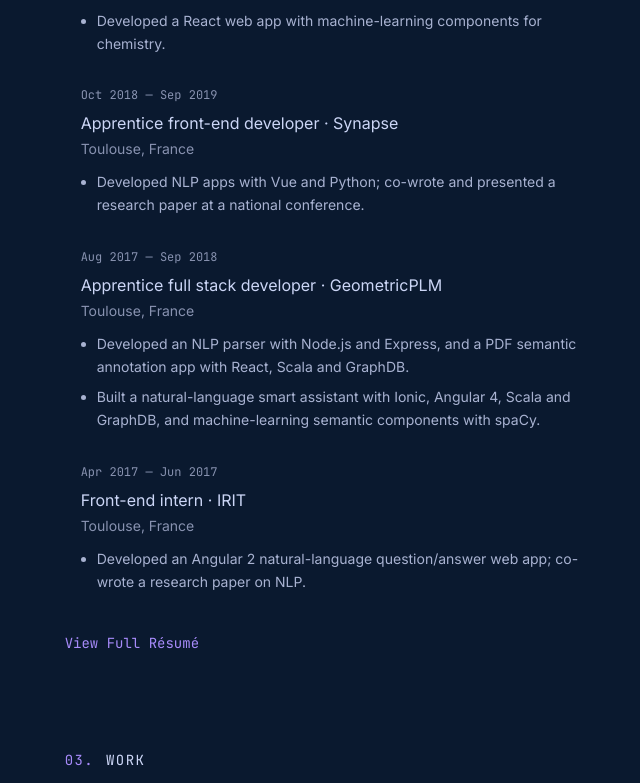
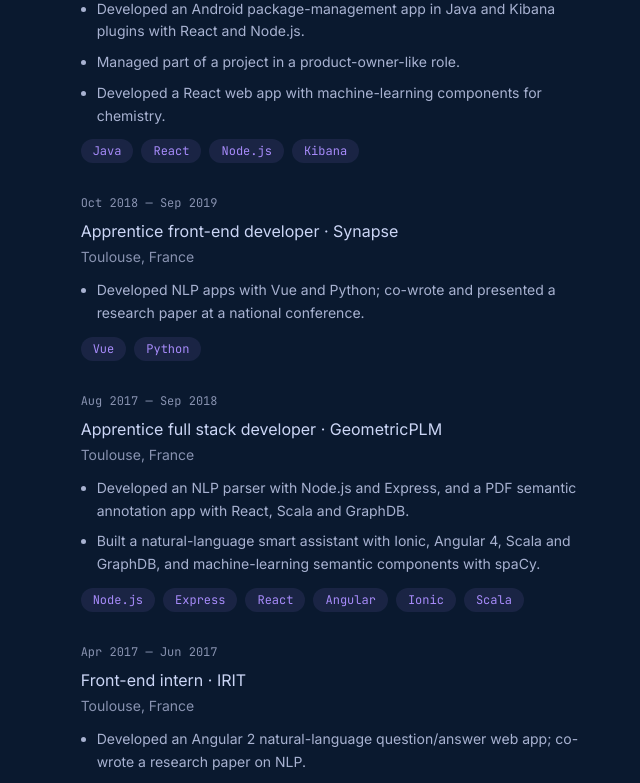
Before and after one commit to mathilde-lannes/mathilde-lannes.github.io, a Next.js app: page / in a window 1280 px wide. Shown: the part 1477-2260 px from the top of the page, without its empty margins (529-1169 px from the left). Built offline with nearby package versions, Linux system fonts and the light colour scheme.

Commit message:
feat: show skill pills under each job

```diff
--- a/src/components/experience.tsx
+++ b/src/components/experience.tsx
@@ -40,6 +40,18 @@ export function Experience() {
                     <li key={highlight}>{highlight}</li>
                   ))}
                 </ul>
+                {job.skills.length > 0 ? (
+                  <ul className="mt-3 flex flex-wrap gap-2" aria-label="Skills">
+                    {job.skills.map((skill) => (
+                      <li
+                        key={skill}
+                        className="rounded-full bg-accent/10 px-3 py-1 font-mono text-xs text-accent"
+                      >
+                        {skill}
+                      </li>
+                    ))}
+                  </ul>
+                ) : null}
               </div>
             </div>
           </li>
--- a/src/content/resume.ts
+++ b/src/content/resume.ts
@@ -7,6 +7,7 @@ export type Experience = {
   startLabel: string;
   endLabel: string;
   highlights: string[];
+  skills: string[];
 };
 
 export type SkillGroup = {
@@ -142,6 +143,7 @@ export const experience: Experience[] = [
       "Partially delegate web development while reviewing frontend code and stepping in on complex problems; continue to develop all mobile features.",
       "Shape requirements early through UX workshops, mockups, and specs, combining UX expertise and domain knowledge to deliver the right technical solutions.",
     ],
+    skills: ["React", "React Native", "TypeScript", "Expo", "Node.js"],
   },
   {
     company: "Institut du Cerveau",
@@ -156,6 +158,7 @@ export const experience: Experience[] = [
       "Managed company App Store and Play Store accounts.",
       "Trained trainees on Git and actively participated in the internal Dev Club.",
     ],
+    skills: ["React", "React Native", "Node.js", "Git", "App Store", "Play Store"],
   },
   {
     company: "Thales",
@@ -170,6 +173,7 @@ export const experience: Experience[] = [
       "Managed part of a project in a product-owner-like role.",
       "Developed a React web app with machine-learning components for chemistry.",
     ],
+    skills: ["Java", "React", "Node.js", "Kibana"],
   },
   {
     company: "Synapse",
@@ -182,6 +186,7 @@ export const experience: Experience[] = [
     highlights: [
       "Developed NLP apps with Vue and Python; co-wrote and presented a research paper at a national conference.",
     ],
+    skills: ["Vue", "Python"],
   },
   {
     company: "GeometricPLM",
@@ -195,6 +200,7 @@ export const experience: Experience[] = [
       "Developed an NLP parser with Node.js and Express, and a PDF semantic annotation app with React, Scala and GraphDB.",
       "Built a natural-language smart assistant with Ionic, Angular 4, Scala and GraphDB, and machine-learning semantic components with spaCy.",
     ],
+    skills: ["Node.js", "Express", "React", "Angular", "Ionic", "Scala"],
   },
   {
     company: "IRIT",
@@ -207,6 +213,7 @@ export const experience: Experience[] = [
     highlights: [
       "Developed an Angular 2 natural-language question/answer web app; co-wrote a research paper on NLP.",
     ],
+    skills: ["Angular"],
   },
 ];
 
@@ -238,6 +245,9 @@ export function toMarkdownResume(): string {
     );
     for (const highlight of job.highlights) {
       lines.push(`- ${highlight}`);
+    }
+    if (job.skills.length > 0) {
+      lines.push("", job.skills.join(", "));
     }
     lines.push("");
   }
```
